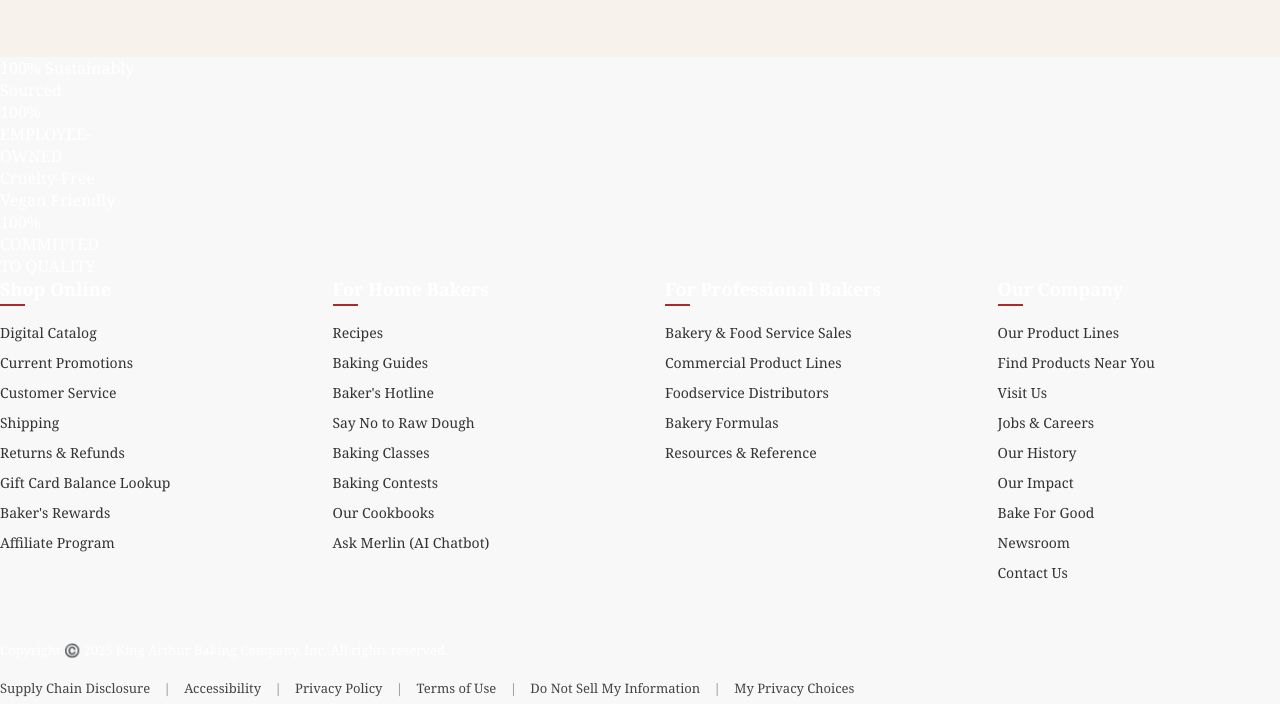
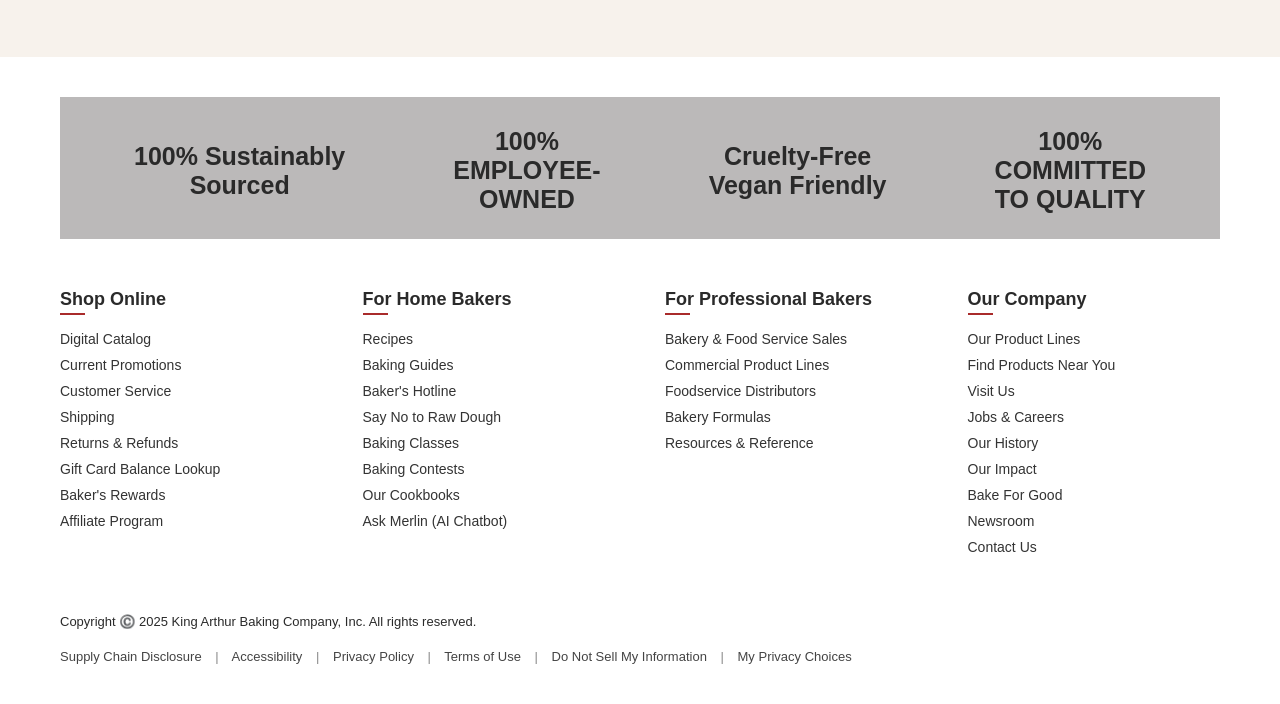
Before and after one commit to Architap18/CulinaryOrbit, a plain HTML site: page recipes.html in a window 1280 px wide. Shown: the part 2625-3329 px from the top of the page. Drawn offline with Linux system fonts and the light colour scheme.

Commit message:
updated footer

```diff
--- a/rstyles.css
+++ b/rstyles.css
@@ -266,6 +266,35 @@
         grid-template-columns: repeat(2, 1fr);
     }
 }
+.kab-footer {
+  background: #ffffff;
+  font-family: "Arial", sans-serif;
+  color: #2a2a2a;
+  padding: 40px 60px;
+}
+.icon-box img {
+  height: 60px;
+}
+
+.icon-box .big {
+  font-size: 25px;
+  font-weight: 600;
+}
+
+.icon-box p {
+  margin-top: 5px;
+  font-size: 14px;
+}
+
+.kab-top-icons {
+  background: #bbb9b9;
+  display: flex;
+  justify-content: space-around;
+  align-items: center;
+  padding: 25px 20px;
+  text-align: center;
+  margin-bottom: 50px;
+}
 
 /* LINK GRID */
 .kab-links {
```
Also changed, not shown: Home.css (+3 -6 lines).
